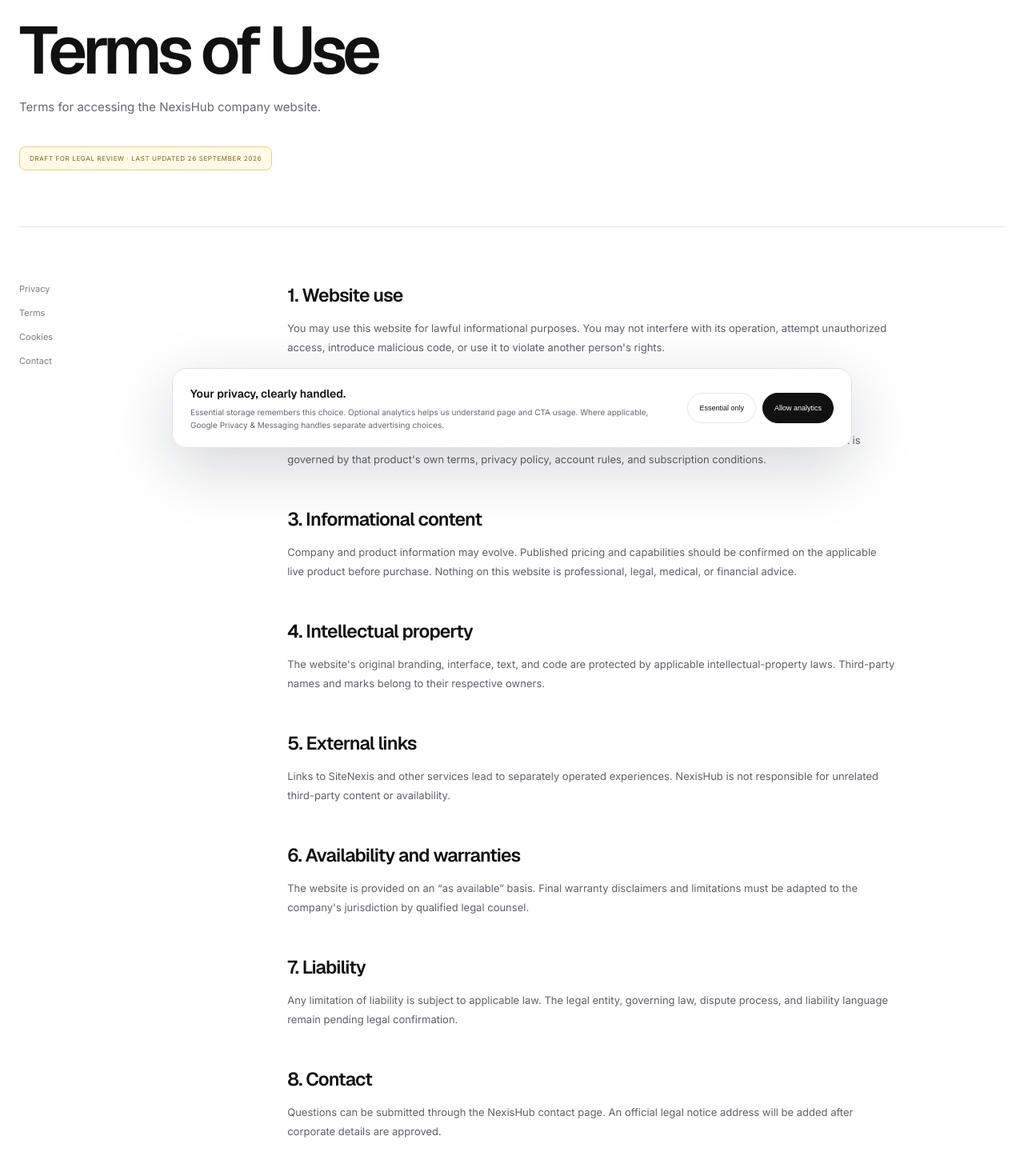
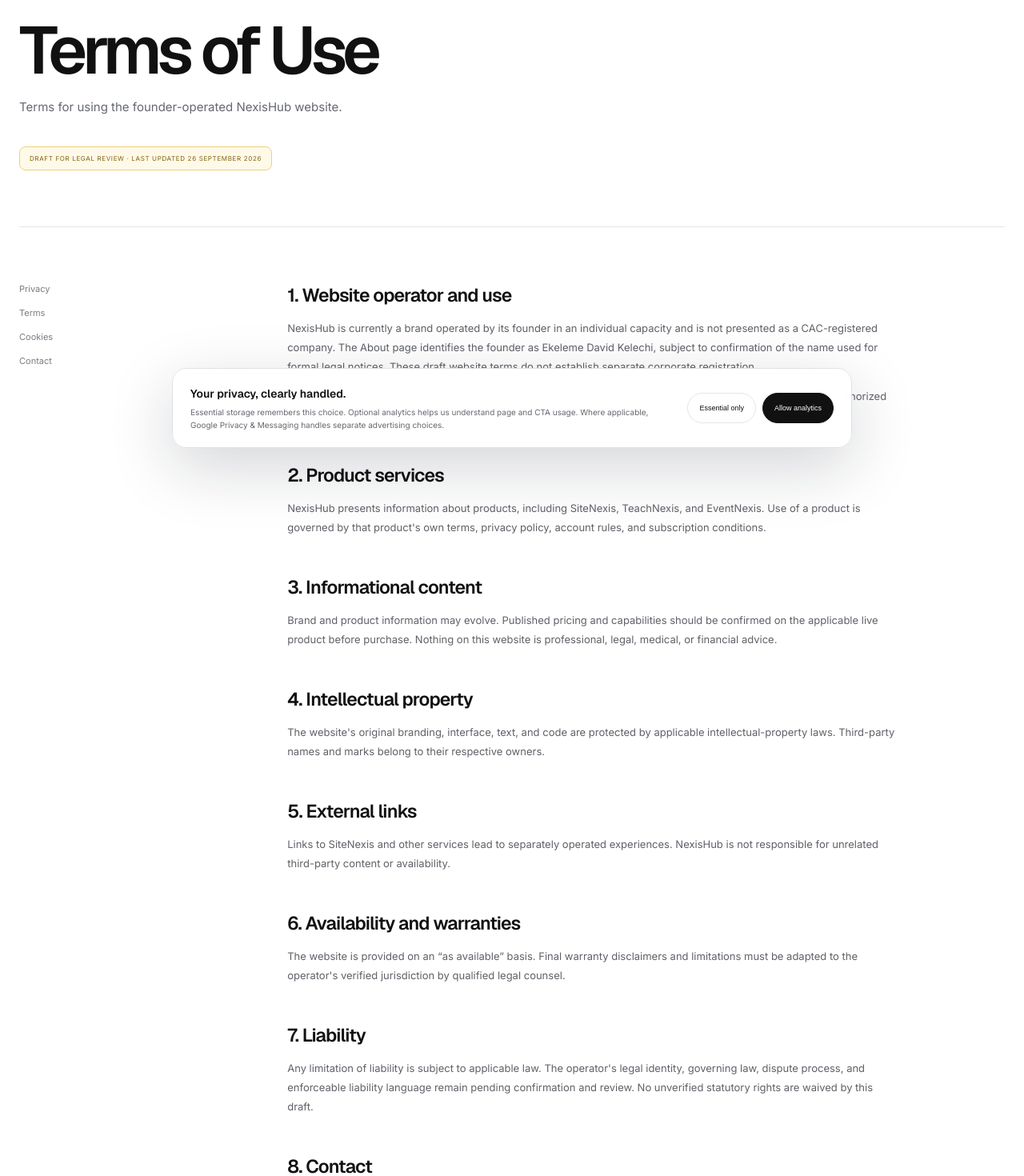
Before and after one commit to kellyxy110/NexisHub, a Next.js app in the folder website/: page /legal/terms in a window 1280 px wide. Shown: the part 220-1690 px from the top of the page at 80% size. Built offline with nearby package versions, Linux system fonts and the light colour scheme.

Commit message:
docs(legal): describe founder-operated NexisHub accurately without invented registration

```diff
--- a/website/src/app/legal/terms/page.tsx
+++ b/website/src/app/legal/terms/page.tsx
@@ -1,17 +1,17 @@
 import type { Metadata } from "next";
 import { LegalDocument } from "@/components/legal-document";
 
-export const metadata: Metadata = { title: "Terms of Use", description: "Draft NexisHub company website terms.", alternates: { canonical: "/legal/terms" } };
+export const metadata: Metadata = { title: "Terms of Use", description: "Founder-operated NexisHub website terms, pending legal review.", alternates: { canonical: "/legal/terms" } };
 
 export default function TermsPage() {
-  return <LegalDocument title="Terms of Use" summary="Terms for accessing the NexisHub company website.">
-    <h2>1. Website use</h2><p>You may use this website for lawful informational purposes. You may not interfere with its operation, attempt unauthorized access, introduce malicious code, or use it to violate another person&apos;s rights.</p>
+  return <LegalDocument title="Terms of Use" summary="Terms for using the founder-operated NexisHub website.">
+    <h2>1. Website operator and use</h2><p>NexisHub is currently a brand operated by its founder in an individual capacity and is not presented as a CAC-registered company. The About page identifies the founder as Ekeleme David Kelechi, subject to confirmation of the name used for formal legal notices. These draft website terms do not establish separate corporate registration.</p><p>You may use this website for lawful informational purposes. You may not interfere with its operation, attempt unauthorized access, introduce malicious code, or use it to violate another person&apos;s rights.</p>
     <h2>2. Product services</h2><p>NexisHub presents information about products, including SiteNexis, TeachNexis, and EventNexis. Use of a product is governed by that product&apos;s own terms, privacy policy, account rules, and subscription conditions.</p>
-    <h2>3. Informational content</h2><p>Company and product information may evolve. Published pricing and capabilities should be confirmed on the applicable live product before purchase. Nothing on this website is professional, legal, medical, or financial advice.</p>
+    <h2>3. Informational content</h2><p>Brand and product information may evolve. Published pricing and capabilities should be confirmed on the applicable live product before purchase. Nothing on this website is professional, legal, medical, or financial advice.</p>
     <h2>4. Intellectual property</h2><p>The website&apos;s original branding, interface, text, and code are protected by applicable intellectual-property laws. Third-party names and marks belong to their respective owners.</p>
     <h2>5. External links</h2><p>Links to SiteNexis and other services lead to separately operated experiences. NexisHub is not responsible for unrelated third-party content or availability.</p>
-    <h2>6. Availability and warranties</h2><p>The website is provided on an “as available” basis. Final warranty disclaimers and limitations must be adapted to the company&apos;s jurisdiction by qualified legal counsel.</p>
-    <h2>7. Liability</h2><p>Any limitation of liability is subject to applicable law. The legal entity, governing law, dispute process, and liability language remain pending legal confirmation.</p>
-    <h2>8. Contact</h2><p>Questions can be submitted through the NexisHub contact page. An official legal notice address will be added after corporate details are approved.</p>
+    <h2>6. Availability and warranties</h2><p>The website is provided on an “as available” basis. Final warranty disclaimers and limitations must be adapted to the operator&apos;s verified jurisdiction by qualified legal counsel.</p>
+    <h2>7. Liability</h2><p>Any limitation of liability is subject to applicable law. The operator&apos;s legal identity, governing law, dispute process, and enforceable liability language remain pending confirmation and review. No unverified statutory rights are waived by this draft.</p>
+    <h2>8. Contact</h2><p>Questions can be submitted through the NexisHub contact page. A reliable legal-notice and privacy-contact destination must be verified before these terms are finalized; visitors should not assume that a disabled form is a working legal-notice channel.</p>
   </LegalDocument>;
 }
```
